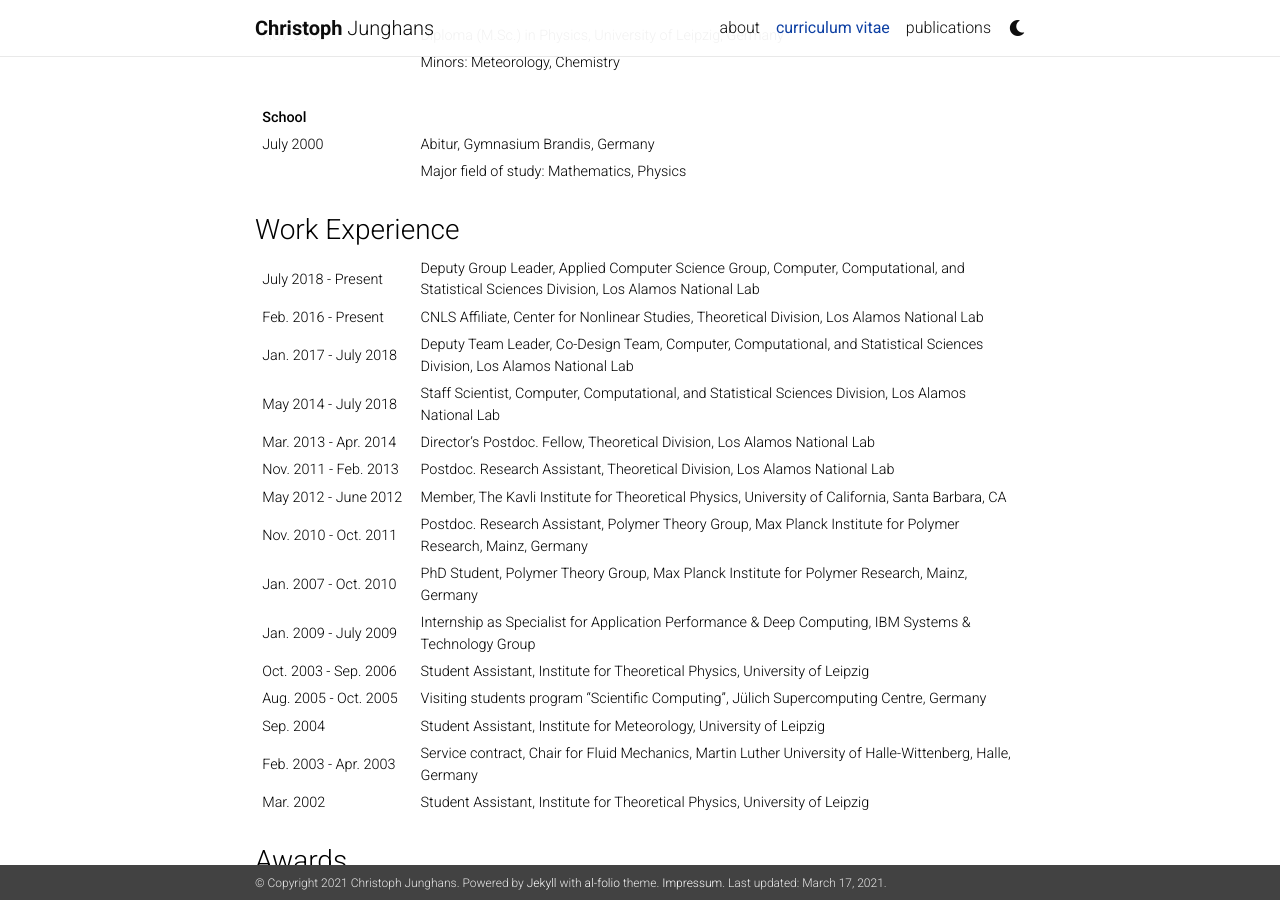
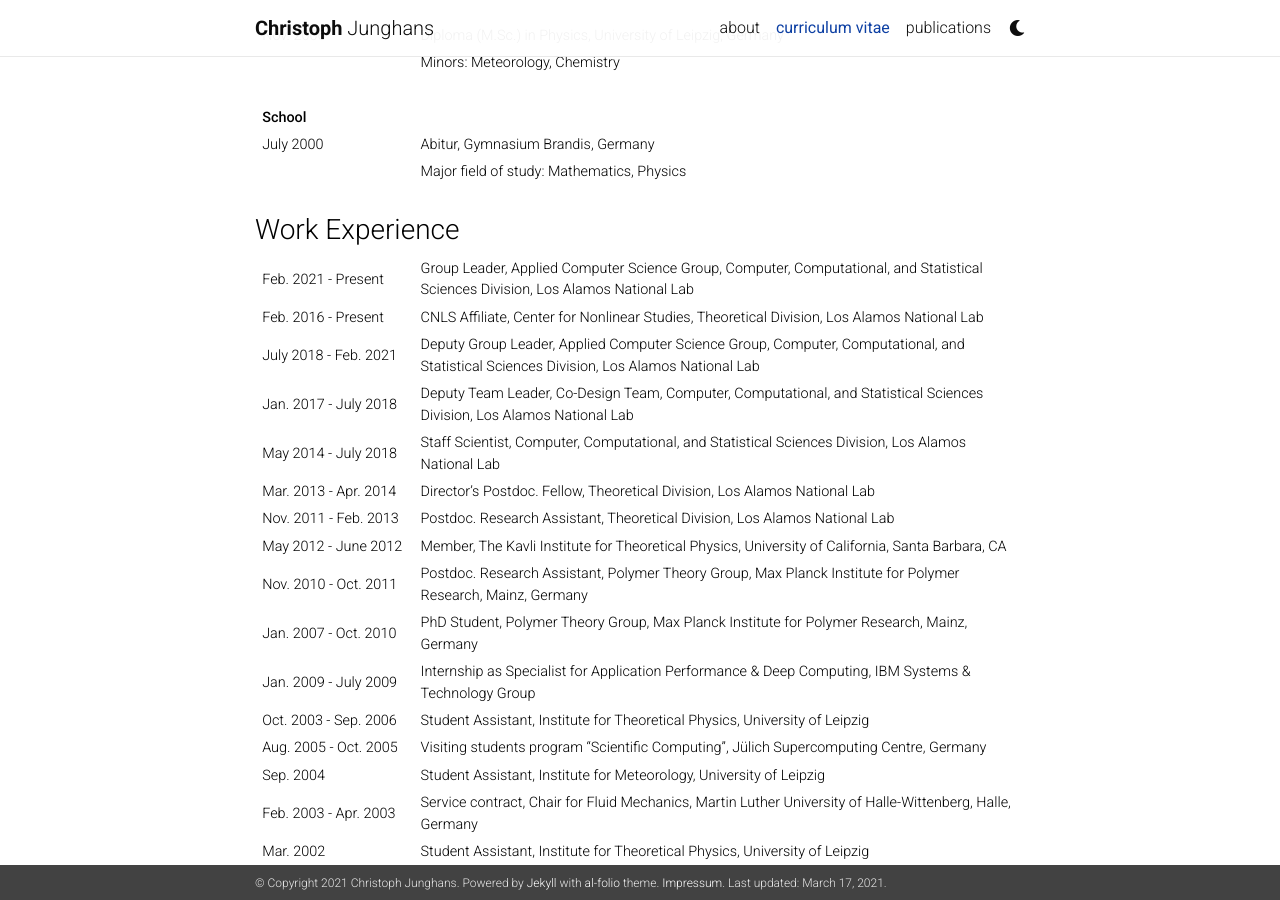
Before and after one commit to junghans/junghans.github.io, a Jekyll site: the page built from _pages/cv.md, in a window 1280 px wide and 900 px high, scrolled down 678 px. Built offline with Jekyll 4.4.1, drawn with Linux system fonts in a browser that asks for light colours; nearby versions of some CDN libraries; a style sheet for code colours, icons or effects is not loaded.

Commit message:
update cv

```diff
--- a/_pages/cv.md
+++ b/_pages/cv.md
@@ -38,8 +38,9 @@ table td:first-of-type {
 }
 </style>
 
-| July 2018 - Present    | Deputy Group Leader, Applied Computer Science Group, Computer, Computational, and Statistical Sciences Division, Los Alamos National Lab
+| Feb. 2021 - Present    | Group Leader, Applied Computer Science Group, Computer, Computational, and Statistical Sciences Division, Los Alamos National Lab
 | Feb. 2016 - Present    | CNLS Affiliate, Center for Nonlinear Studies, Theoretical Division, Los Alamos National Lab
+| July 2018 - Feb. 2021  | Deputy Group Leader, Applied Computer Science Group, Computer, Computational, and Statistical Sciences Division, Los Alamos National Lab
 | Jan. 2017 - July 2018  | Deputy Team Leader, Co-Design Team, Computer, Computational, and Statistical Sciences Division, Los Alamos National Lab
 | May  2014 - July 2018  | Staff Scientist, Computer, Computational, and Statistical Sciences Division, Los Alamos National Lab
 | Mar. 2013 - Apr. 2014  | Director's Postdoc. Fellow, Theoretical Division, Los Alamos National Lab
```
Also changed, not shown: _pages/about.md (+1 -1 lines), 1 other file.
